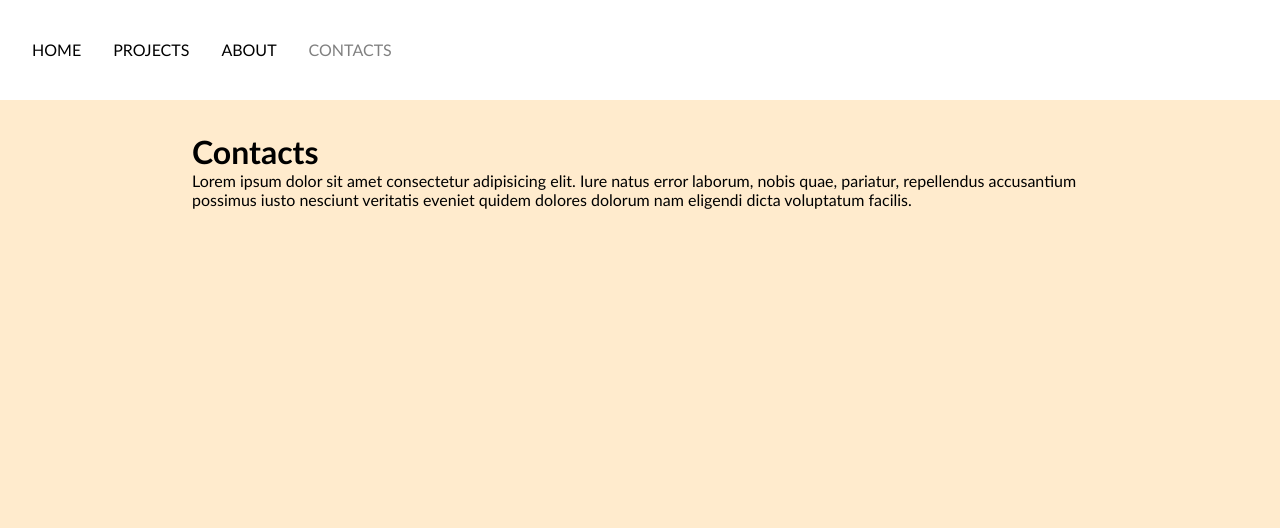
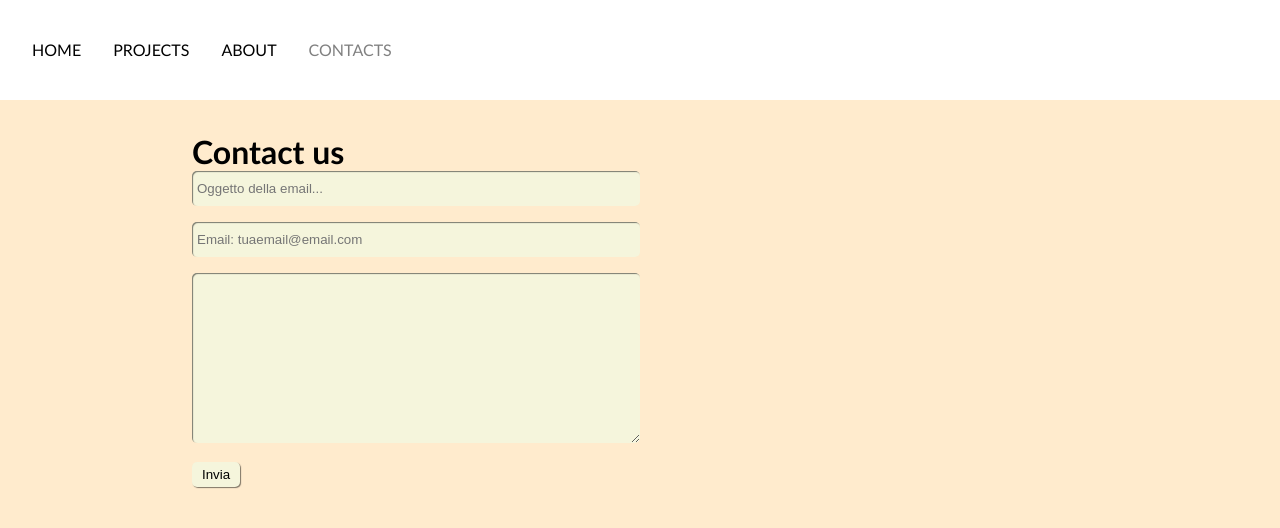
Before and after one commit to manuelmenama/vite-boolfolio, a Vue app: page /contacts in a window 1280 px wide. Shown: the top 528 px of the page. Built offline with nearby package versions, Linux system fonts and the light colour scheme.

Commit message:
added form email

```diff
--- /dev/null
+++ b/src/components/ContactForm.vue
@@ -0,0 +1,97 @@
+<script>
+
+import axios from 'axios';
+
+import { baseUrl } from '../data/data';
+
+export default {
+  name: 'ContactForm',
+  data() {
+    return{
+      baseUrl,
+      object: '',
+      email: '',
+      subject: ''
+    }
+  },
+  methods:{
+    sendForm(){
+      const data = {
+        object: this.object,
+        email: this.email,
+        subject: this.subject
+      }
+
+      axios.post(`${baseUrl}contacts/`, data)
+        .then(result=>{
+          console.log(result.data);
+        })
+    }
+  }
+}
+</script>
+
+<template>
+
+  <form @submit.prevent="sendForm()">
+    <div>
+      <input v-model.trim="object" type="text" placeholder="Oggetto della email..." name="">
+      <p class="error"></p>
+    </div>
+    <div>
+      <input v-model.trim="email" type="text" placeholder="Email: tuaemail@email.com" name="">
+      <p class="error"></p>
+
+    </div>
+    <div>
+      <textarea v-model.trim="subject" cols="30" rows="10">Testo della email...</textarea>
+      <p class="error"></p>
+
+    </div>
+    <button type="submit">Invia</button>
+  </form>
+
+</template>
+
+
+<style lang="scss" scoped>
+
+form{
+  width: 100%;
+  input{
+  width: 50%;
+  padding: 10px 5px;
+  border-radius: 5px;
+  background-color: beige;
+  border: 0;
+  box-shadow: inset 1px 1px 1px rgba(0, 0, 0, 0.5);
+  margin-bottom: 1rem;
+  }
+  button{
+    cursor: pointer;
+    padding: 5px 10px;
+    border: 0;
+    border-radius: 5px;
+    background-color: beige;
+    box-shadow: 1px 1px 1px rgba(0, 0, 0, 0.5);
+  }
+  textarea{
+    width: 50%;
+    padding: 10px 5px;
+    border-radius: 5px;
+    background-color: beige;
+    border: 0;
+    box-shadow: inset 1px 1px 1px rgba(0, 0, 0, 0.5);
+    margin-bottom: 1rem;
+
+  }
+  .is-invalid{
+    border: 1px solid red;
+  }
+  .error{
+    font-size: .8rem;
+    color: red;
+  }
+}
+
+</style>
--- a/src/components/FormSearch.vue
+++ b/src/components/FormSearch.vue
@@ -55,6 +55,7 @@ export default {
   width: 100%;
   display: flex;
   justify-content: space-between;
+  padding-right: 1rem;
 }
 input{
   width: calc(80% - 1rem);
@@ -71,6 +72,7 @@ button{
   border: 0;
   border-radius: 5px;
   background-color: beige;
+  box-shadow: 1px 1px 1px rgba(0, 0, 0, 0.5);
 }
 
 
--- a/src/components/TagsLinks.vue
+++ b/src/components/TagsLinks.vue
@@ -62,9 +62,13 @@ export default {
   p{
     font-size: 0.7rem;
   }
-  & p:first-child{
-    margin: 0 1rem;
+  & .my-type:first-child{
+    border-right: 1px solid black;
   }
+  & .my-type:last-child{
+    margin-left: 0.5rem;
+  }
+
 }
 
 button{
--- a/src/pages/Contacts.vue
+++ b/src/pages/Contacts.vue
@@ -1,16 +1,20 @@
 <script>
+
+import ContactForm from '../components/ContactForm.vue';
+
 export default {
-  name: 'Contacts'
+  name: 'Contacts',
+  components:{
+    ContactForm
+  }
 }
 </script>
 
 <template>
 
-  <h1>Contacts</h1>
+  <h1>Contact us</h1>
 
-  <p>
-    Lorem ipsum dolor sit amet consectetur adipisicing elit. Iure natus error laborum, nobis quae, pariatur, repellendus accusantium possimus iusto nesciunt veritatis eveniet quidem dolores dolorum nam eligendi dicta voluptatum facilis.
-  </p>
+  <ContactForm />
 
 </template>
 
--- a/src/pages/Projects.vue
+++ b/src/pages/Projects.vue
@@ -112,6 +112,7 @@ export default {
   display: flex;
   .form-container{
     width: 25%;
+    border-right: 1px solid black;
   }
   .link-container{
     width: 75%;
```
